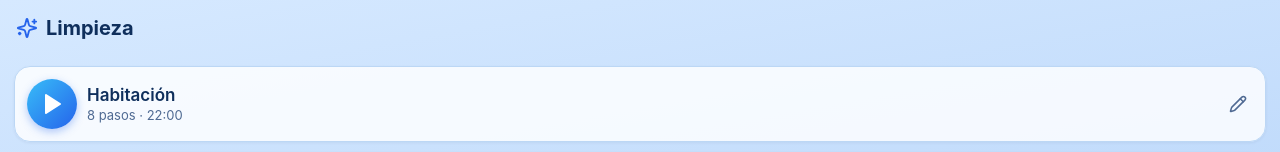
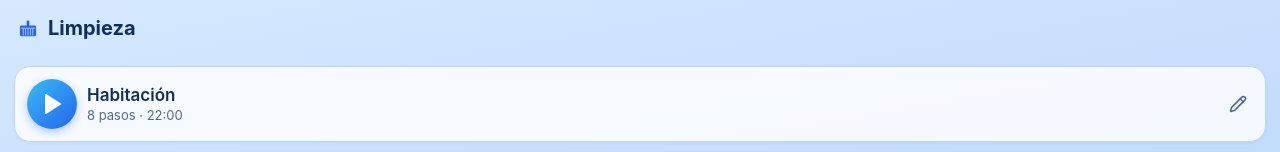
Before and after one commit to carchaves/RutinasDeLimpieza, a React (Vite) app: page / in a window 1280 px wide. Shown: the top 152 px of the page. Built offline with nearby package versions, Linux system fonts and the light colour scheme.

Commit message:
Header: icono de escoba en vez de destello

```diff
--- a/src/App.jsx
+++ b/src/App.jsx
@@ -1,8 +1,28 @@
 import React, { useEffect, useRef, useState } from "react";
 import {
   Play, Pause, SkipForward, SkipBack, X, Plus, Trash2,
-  Pencil, ArrowLeft, Sparkles, GripVertical,
+  Pencil, ArrowLeft, GripVertical,
 } from "lucide-react";
+
+/* Escoba (mismo glifo que el icono de la app) */
+function Broom({ size = 22, color = "currentColor" }) {
+  return (
+    <svg width={size} height={size} viewBox="0 0 1024 1024" fill="none" aria-hidden="true">
+      <g fill={color}>
+        <rect x="454" y="188" width="116" height="252" rx="58" />
+        <rect x="166" y="404" width="692" height="458" rx="60" />
+      </g>
+      <g stroke="#ffffff" strokeWidth="26" strokeLinecap="round">
+        <line x1="210" y1="520" x2="814" y2="520" />
+        <line x1="306" y1="560" x2="306" y2="812" />
+        <line x1="409" y1="560" x2="409" y2="812" />
+        <line x1="512" y1="560" x2="512" y2="812" />
+        <line x1="615" y1="560" x2="615" y2="812" />
+        <line x1="718" y1="560" x2="718" y2="812" />
+      </g>
+    </svg>
+  );
+}
 import { say, warmVoice } from "./voice.js";
 
 const KEY = "rutinas_limpieza_v2";
@@ -115,7 +135,7 @@ function RoutineList({ routines, onPlay, onEdit, onAdd }) {
   return (
     <>
       <header style={S.header}>
-        <div style={S.brand}><Sparkles size={22} color={C.accent} /> <span>Limpieza</span></div>
+        <div style={S.brand}><Broom size={24} color={C.accent} /> <span>Limpieza</span></div>
       </header>
       <main style={S.main}>
         {routines.map((r) => {
```
